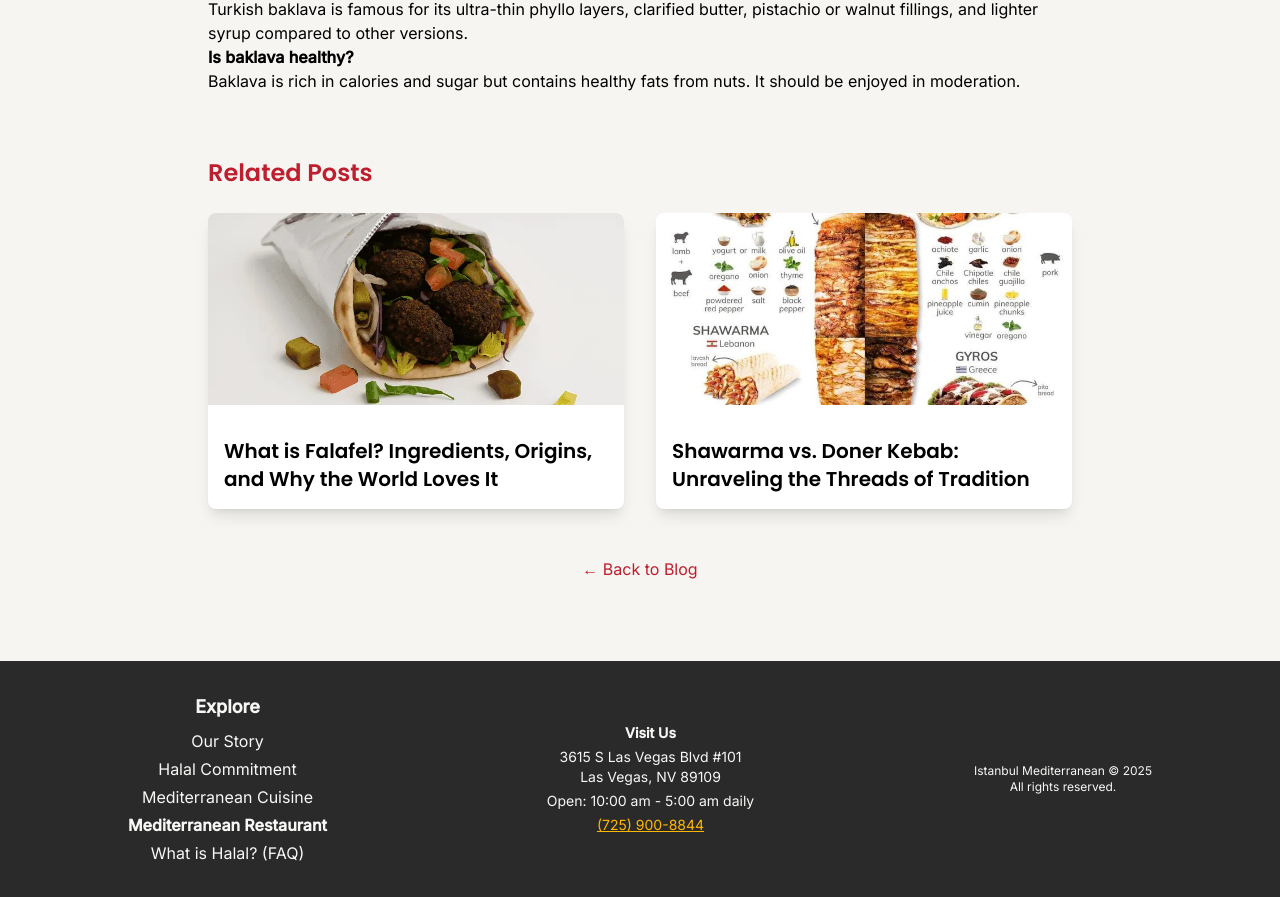
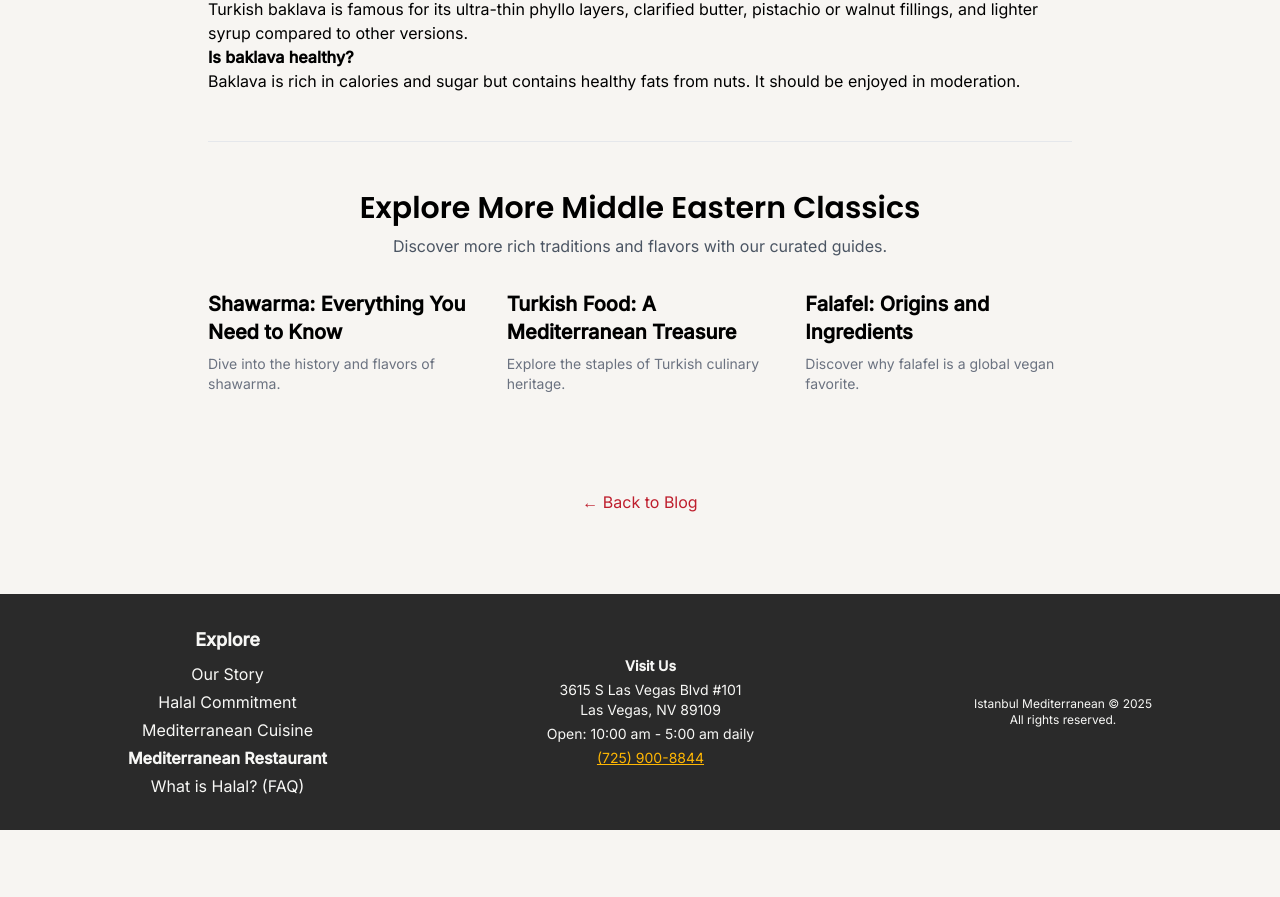
Before and after one commit to gokhankelebek/istanbul, a React (Create React App) app: page /blog-posts/baklava-unwrapped in a window 1280 px wide. Shown: the part 2015-2912 px from the top of the page. After the commit the page ends 2845 px from the top, so only its background shows below. Built offline with nearby package versions, Linux system fonts and the light colour scheme.

Commit message:
Refactor BlogPost: use dynamic RelatedLinks component for SEO internal linking

```diff
--- /dev/null
+++ b/src/components/RelatedLinks.jsx
@@ -0,0 +1,27 @@
+import { Link } from 'react-router-dom';
+
+export default function RelatedLinks({ links }) {
+  if (!links || links.length === 0) return null;
+
+  return (
+    <section className="py-12 border-t mt-12">
+      <div className="text-center mb-8">
+        <h2 className="text-3xl font-bold">Explore More Middle Eastern Classics</h2>
+        <p className="text-gray-600 mt-2">Discover more rich traditions and flavors with our curated guides.</p>
+      </div>
+      <div className="grid md:grid-cols-3 gap-8">
+        {links.map((link, index) => (
+          <div key={index} className="flex flex-col items-start">
+            <Link
+              to={link.to}
+              className="text-xl font-semibold hover:text-saffron transition mb-2"
+            >
+              {link.title}
+            </Link>
+            <p className="text-gray-500 text-sm">{link.description}</p>
+          </div>
+        ))}
+      </div>
+    </section>
+  );
+}
--- a/src/pages/BlogPost.jsx
+++ b/src/pages/BlogPost.jsx
@@ -8,6 +8,35 @@ import { Helmet } from 'react-helmet';
 import { useParams, Link } from 'react-router-dom';
 import { motion } from 'framer-motion';
 import { blogPosts } from '../data/blogPosts';
+import RelatedLinks from '../components/RelatedLinks';
+
+function getRelatedLinks(currentSlug) {
+  // Define some curated related links for each main post
+  const relatedMap = {
+    'baklava-unwrapped': [
+      { to: '/shawarma', title: 'Shawarma: Everything You Need to Know', description: 'Dive into the history and flavors of shawarma.' },
+      { to: '/turkish-food', title: 'Turkish Food: A Mediterranean Treasure', description: 'Explore the staples of Turkish culinary heritage.' },
+      { to: '/blog-posts/what-is-falafel-what-is-it-made-from-which-cuisine', title: 'Falafel: Origins and Ingredients', description: 'Discover why falafel is a global vegan favorite.' },
+    ],
+    'what-is-falafel-what-is-it-made-from-which-cuisine': [
+      { to: '/shawarma', title: 'Shawarma: Everything You Need to Know', description: 'Dive into the history and flavors of shawarma.' },
+      { to: '/blog-posts/baklava-unwrapped', title: 'Baklava: The Sweetest Legacy', description: 'Uncover the rich history of baklava from empire to table.' },
+      { to: '/turkish-food', title: 'Turkish Food: A Mediterranean Treasure', description: 'Explore the staples of Turkish culinary heritage.' },
+    ],
+    'shawarma-vs-doner-kebab': [
+      { to: '/blog-posts/baklava-unwrapped', title: 'Baklava: The Sweetest Legacy', description: 'Uncover the rich history of baklava from empire to table.' },
+      { to: '/turkish-food', title: 'Turkish Food: A Mediterranean Treasure', description: 'Explore the staples of Turkish culinary heritage.' },
+      { to: '/blog-posts/what-is-falafel-what-is-it-made-from-which-cuisine', title: 'Falafel: Origins and Ingredients', description: 'Discover why falafel is a global vegan favorite.' },
+    ],
+    // Default fallback:
+    'default': [
+      { to: '/shawarma', title: 'Shawarma: Everything You Need to Know', description: 'Dive into the history and flavors of shawarma.' },
+      { to: '/blog-posts/baklava-unwrapped', title: 'Baklava: The Sweetest Legacy', description: 'Uncover the rich history of baklava from empire to table.' },
+      { to: '/turkish-food', title: 'Turkish Food: A Mediterranean Treasure', description: 'Explore the staples of Turkish culinary heritage.' },
+    ]
+  };
+  return relatedMap[currentSlug] || relatedMap['default'];
+}
 
 export default function BlogPost() {
   const { slug } = useParams();
@@ -138,27 +167,10 @@ export default function BlogPost() {
         )}
       </div>
 
-      {/* Related Posts */}
-      <section className="mt-16">
-        <h2 className="text-2xl font-bold text-primary mb-6">Related Posts</h2>
-        <div className="grid grid-cols-1 sm:grid-cols-2 gap-8">
-          {blogPosts.filter(p => p.slug !== slug).slice(0, 2).map(p => (
-            <Link key={p.slug} to={`/blog-posts/${p.slug}`} className="group block focus:outline-none focus:ring-2 focus:ring-istanbulRed rounded-lg">
-              <div className="overflow-hidden rounded-lg shadow-lg transition-transform group-hover:scale-105 group-focus:scale-105 bg-white">
-                <img
-                  src={p.cover || p.image}
-                  alt={p.title}
-                  className="w-full h-48 object-cover mb-4 group-hover:opacity-90 group-focus:opacity-90"
-                  loading="lazy"
-                />
-                <div className="p-4">
-                  <h3 className="text-xl font-semibold group-hover:text-primary group-focus:text-primary transition-colors">{p.title}</h3>
-                </div>
-              </div>
-            </Link>
-          ))}
-        </div>
-      </section>
+      {/* Related Links */}
+      <RelatedLinks
+        links={getRelatedLinks(slug)}
+      />
 
       {/* Back to Blog */}
       <div className="mt-12 text-center">
```
